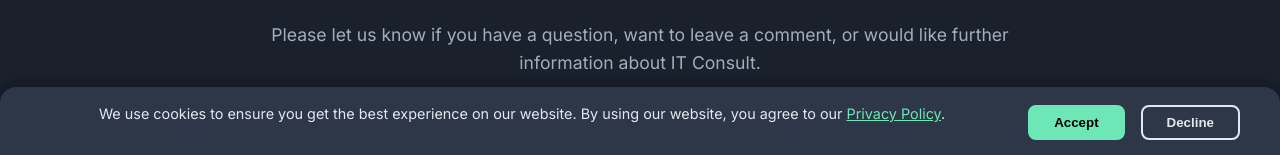
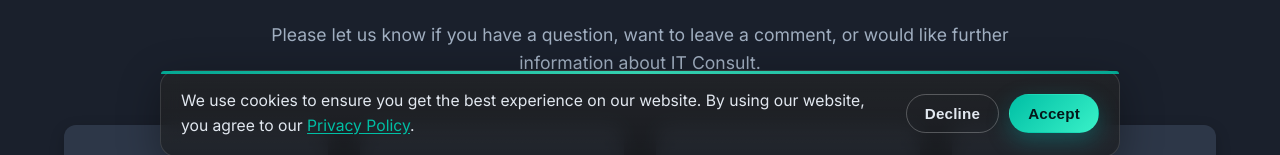
Before and after one commit to JOHNINDAKWA/itconsult, a React (Vite) app: page /contact in a window 1280 px wide. Shown: the part 643-798 px from the top of the page. Built offline with nearby package versions, Linux system fonts and the light colour scheme.

Commit message:
another change

```diff
--- a/src/components/CookieConsent/CookiesConsent.css
+++ b/src/components/CookieConsent/CookiesConsent.css
@@ -1,95 +1,140 @@
+/* ============================
+   Cookie Consent – Pretty Glass Card
+   ============================ */
 
-/* src/components/CookieConsent.css */
-
-/* Main container for the cookie consent message */
-.cookie-consent-container {
-  position: fixed; /* Fixed position to stay at the bottom of the viewport */
-  bottom: 0;
-  left: 0;
-  width: 100%;
-  z-index: 1000; /* High z-index to ensure it's on top of other content */
-  background-color: var(--secondary-dark-bg); /* Use a dark background */
-  color: var(--text-light); /* Light text color */
-  padding: 1rem 1.5rem;
-  box-shadow: 0 -4px 12px rgba(0, 0, 0, 0.2);
-  border-top-left-radius: 1rem; /* Rounded corners at the top */
-  border-top-right-radius: 1rem;
+:root {
+  --cc-accent: var(--accent-teal, #00bfa5);
+  --cc-bg: rgba(18, 18, 18, 0.6);
+  --cc-border: rgba(255, 255, 255, 0.12);
+  --cc-text: var(--text-light, #e9eef2);
+  --cc-white: var(--white, #fff);
 }
 
-/* Content wrapper for better layout on different screen sizes */
-.cookie-consent-content {
-  max-width: 1200px; /* Limit width for readability */
-  margin: 0 auto;
-  display: flex;
-  flex-direction: column; /* Stack on smaller screens */
-  align-items: center; /* Center items on smaller screens */
-  gap: 1.5rem; /* Space between text and buttons */
+/* Position the container centered at the bottom */
+.cookie-consent-container {
+  position: fixed;
+  left: 0; right: 0; bottom: 0;
+  display: flex; justify-content: center; padding: 0 16px;
+  z-index: 1000;
+  pointer-events: none; /* card handles interactions */
 }
 
-/* Text paragraph styling */
-.cookie-consent-text {
-  flex-grow: 1; /* Allow the text to take up available space */
-  text-align: center;
-  font-size: 0.9rem;
-  line-height: 1.5;
+/* The floating glass card */
+.cookie-consent-card {
+  pointer-events: auto;
+  width: min(960px, 100%);
+  background:
+    linear-gradient(180deg, rgba(255,255,255,0.06), rgba(255,255,255,0.02)) /* soft sheen */,
+    var(--cc-bg);
+  backdrop-filter: blur(10px);
+  -webkit-backdrop-filter: blur(10px);
+  border: 1px solid var(--cc-border);
+  border-radius: 16px;
+  box-shadow: 0 12px 40px rgba(0,0,0,0.35);
+  padding: 18px 20px;
+  position: relative;
+  animation: cc-slide-up 380ms cubic-bezier(.22,.61,.36,1) both;
 }
 
-/* Link inside the text */
-.cookie-consent-text a {
-  color: #6ee7b7; /* A teal color for the link */
-  text-decoration: underline;
-  transition: color 0.3s ease;
+/* Decorative gradient ribbon at the top edge */
+.cookie-consent-card::before {
+  content: "";
+  position: absolute; top: 0; left: 0; right: 0;
+  height: 3px; border-top-left-radius: 16px; border-top-right-radius: 16px;
+  background: linear-gradient(90deg, var(--cc-accent), #39f1c8, var(--cc-accent));
+  opacity: 0.85;
 }
 
-.cookie-consent-text a:hover {
-  color: #2dd4bf; /* A brighter teal on hover */
+
+
+/* Layout inside the card */
+.cookie-consent-content {
+  display: grid;
+  grid-template-columns: 1fr auto;
+  gap: 16px 20px;
+  align-items: center;
 }
 
-/* Action buttons container */
-.cookie-consent-actions {
-  display: flex;
-  gap: 1rem;
-  flex-shrink: 0; /* Prevent buttons from shrinking */
+.cookie-consent-text {
+  margin: 0;
+  color: var(--cc-text);
+  font-size: 0.98rem;
+  line-height: 1.55;
 }
 
-/* Common button styling */
-.cookie-consent-btn {
-  padding: 0.5rem 1.5rem;
-  border-radius: 0.5rem;
-  font-weight: 600;
-  cursor: pointer;
-  transition: background-color 0.3s ease, color 0.3s ease;
-  border: 2px solid transparent;
+.cookie-consent-text a {
+  color: var(--cc-accent);
+  text-decoration: underline;
+  text-underline-offset: 2px;
+  transition: color .25s ease;
+}
+.cookie-consent-text a:hover { color: #2ad0c0; }
+
+/* Actions */
+.cookie-consent-actions {
+  display: flex; gap: 10px; flex-wrap: wrap; justify-content: flex-end;
 }
 
-/* Accept button styling */
-.accept-btn {
-  background-color: #6ee7b7; /* Teal background */
-  color: #000;
-  border-color: #6ee7b7;
+/* Buttons */
+.cookie-consent-btn {
+  appearance: none; border: 1px solid transparent;
+  padding: 10px 18px; border-radius: 999px;
+  font-weight: 700; font-size: 0.95rem;
+  letter-spacing: .2px; cursor: pointer;
+  transition: transform .18s ease, box-shadow .25s ease, background-color .25s ease, color .25s ease, border-color .25s ease;
+  outline: none;
 }
 
-.accept-btn:hover {
-  background-color: #34d399; /* Darker teal on hover */
-  border-color: #34d399;
+/* Accept – solid gradient pill */
+.accept-btn {
+  background: linear-gradient(135deg, var(--cc-accent), #39f1c8);
+  color: #05181a;
+  box-shadow: 0 8px 22px rgba(1,161,161,0.35);
+}
+.accept-btn:hover { transform: translateY(-1px); box-shadow: 0 10px 26px rgba(1,161,161,0.45); }
+.accept-btn:active { transform: translateY(0); }
+.accept-btn:focus-visible { box-shadow: 0 0 0 3px rgba(1,161,161,0.35); }
+
+/* Decline – soft outline */
+.decline-btn {
+  background: transparent;
+  color: var(--cc-text);
+  border-color: rgba(255,255,255,0.25);
+}
+.decline-btn:hover {
+  background: rgba(255,255,255,0.06);
+  border-color: rgba(255,255,255,0.45);
+}
+.decline-btn:focus-visible {
+  box-shadow: 0 0 0 3px rgba(255,255,255,0.25);
 }
 
-/* Decline button styling */
-.decline-btn {
-  background-color: transparent;
-  color: var(--text-light);
-  border-color: var(--text-light);
+/* Mobile stacking */
+@media (max-width: 720px) {
+  .cookie-consent-card { padding: 16px; }
+  .cookie-consent-content {
+    grid-template-columns: 1fr;
+    gap: 14px;
+    text-align: left;
+  }
+  .cookie-consent-actions { justify-content: flex-start; }
 }
 
-.decline-btn:hover {
-  background-color: rgba(255, 255, 255, 0.1);
-  color: var(--white);
+/* Respect reduced motion */
+@media (prefers-reduced-motion: reduce) {
+  .cookie-consent-card { animation: none; }
+  .cookie-consent-btn { transition: none; }
 }
 
-/* Responsive adjustments */
-@media (min-width: 768px) {
-  .cookie-consent-content {
-    flex-direction: row; /* Display items in a row on larger screens */
-    justify-content: space-between;
-  }
+/* Slide-up animation */
+@keyframes cc-slide-up {
+  from { opacity: 0; transform: translateY(10px); }
+  to   { opacity: 1; transform: translateY(0); }
 }
+
+/* Keyboard focus visibility for links inside text */
+.cookie-consent-text a:focus-visible {
+  outline: 2px solid var(--cc-accent);
+  outline-offset: 3px;
+  border-radius: 4px;
+}
--- a/src/components/CookieConsent/CookiesConsent.jsx
+++ b/src/components/CookieConsent/CookiesConsent.jsx
@@ -106,34 +106,25 @@ const CookiesConsent = () => {
   return (
     <>
       <div className="cookie-consent-container">
+  <div className="cookie-consent-card">
     <div className="cookie-consent-content">
       <p className="cookie-consent-text">
         We use cookies to ensure you get the best experience on our website.
         By using our website, you agree to our{" "}
-            <a
-              onClick={() => openModal("Privacy Policy", PrivacyPolicyText)}
-              className="text-teal-400 hover:underline"
-            >
-              Privacy Policy
-            </a>
-            .
+        <a onClick={() => openModal("Privacy Policy", PrivacyPolicyText)}>Privacy Policy</a>.
       </p>
       <div className="cookie-consent-actions">
-            <button
-              onClick={handleAccept}
-              className="cookie-consent-btn accept-btn"
-            >
+        <button onClick={handleDecline} className="cookie-consent-btn decline-btn">
+          Decline
+        </button>
+        <button onClick={handleAccept} className="cookie-consent-btn accept-btn">
           Accept
-            </button>
-            <button
-              onClick={handleDecline}
-              className="cookie-consent-btn decline-btn"
-            >
-              Decline
         </button>
       </div>
     </div>
   </div>
+</div>
+
       <LegalModal
         isOpen={isModalOpen}
         onClose={closeModal}
--- a/src/pages/Contact/Contact.css
+++ b/src/pages/Contact/Contact.css
@@ -295,6 +295,11 @@
   border-color: #a38c6f;
 }
 
+.linkedin-hover:hover{
+  color: #0076b5a4 !important;
+  text-decoration: underline;
+}
+
 @media (max-width: 992px) {
   .contact-page-wrapper {
     margin-top: 0.5rem;
--- a/src/pages/Contact/Contact.jsx
+++ b/src/pages/Contact/Contact.jsx
@@ -162,7 +162,7 @@ const Contact = () => {
                 <span>info@itconsult.africa</span>
               </div>
               <div className="contact-info-item">
-                <FaLinkedin />
+                <FaLinkedin className="linkedin-hover"/>
                 <span>
                   {" "}
                   <a
@@ -170,6 +170,7 @@ const Contact = () => {
                     target="_blank"
                     rel="noopener noreferrer"
                     aria-label="LinkedIn"
+                    className="linkedin-hover"
                   >
                     LinkedIn
                   </a>
```
Also changed, not shown: 1 other file (tests, documents, lock files or other folders). Lines whose indentation alone changed are shown as unchanged.
